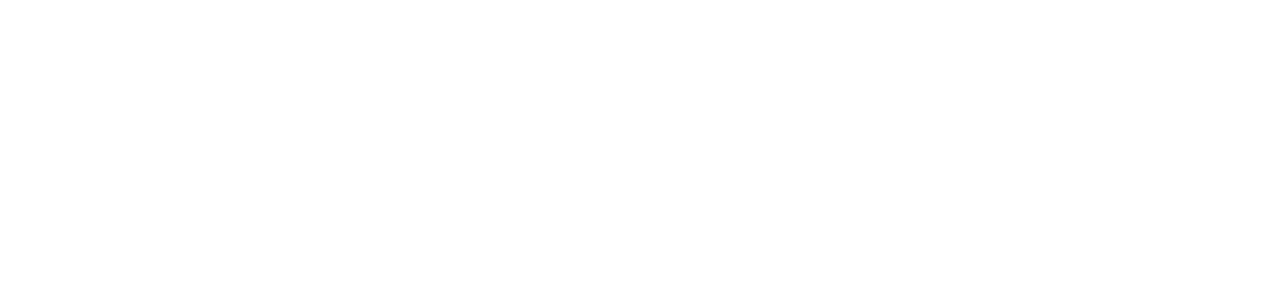
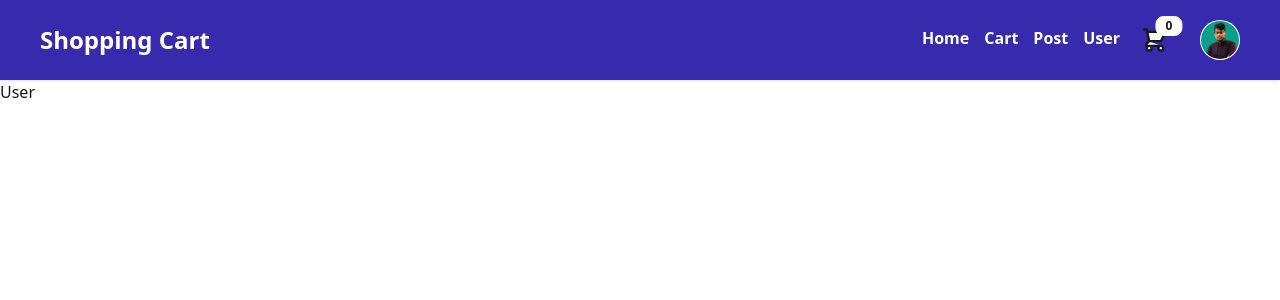
Before and after one commit to shadafhossain01/Shopping-Cart, a React (Vite) app: page /user in a window 1280 px wide. Before the commit this address had no page. Shown: the top 300 px of the page. Built offline with nearby package versions, Linux system fonts and the light colour scheme.

Commit message:
Two more Pages Added

```diff
--- a/src/main.jsx
+++ b/src/main.jsx
@@ -6,6 +6,8 @@
 import Home from './pages/Home/Home.jsx';
 import { Provider } from 'react-redux';
 import store from './redux/store.js';
+import User from "./pages/User/User.jsx"
+import Post from "./pages/Post/Post.jsx"
 
 createRoot(document.getElementById("root")).render(
   <Provider store={store}>
@@ -14,6 +16,8 @@
         <Route path="/" element={<App />}>
           <Route path="/" element={<Home />} />
           <Route path="/cart" element={<Cart />} />
+          <Route path="/post" element={<Post />} />
+          <Route path="/user" element={<User />} />
         </Route>
       </Routes>
     </BrowserRouter>
--- a/src/pages/Cart/Cart.jsx
+++ b/src/pages/Cart/Cart.jsx
@@ -7,10 +7,10 @@
 
   const data=useSelector(state=>state.cart)
 
-  return <div className="flex justify-between">
+  return data.length>0? (<div className="flex justify-between">
 <CartProduct data={data}/>
 <BillingDetails data={data}/>
-  </div>;
+  </div>):<p className="text-center font-bold  text-[29px] my-[50px] italic">No Produts Added to Cart</p>;
 };
 
 export default Cart;
--- /dev/null
+++ b/src/pages/Post/Post.jsx
@@ -0,0 +1,7 @@
+import React from "react";
+
+const Post = () => {
+  return <div>Post</div>;
+};
+
+export default Post;
--- /dev/null
+++ b/src/pages/User/User.jsx
@@ -0,0 +1,7 @@
+import React from "react";
+
+const User = () => {
+  return <div>User</div>;
+};
+
+export default User;
```
